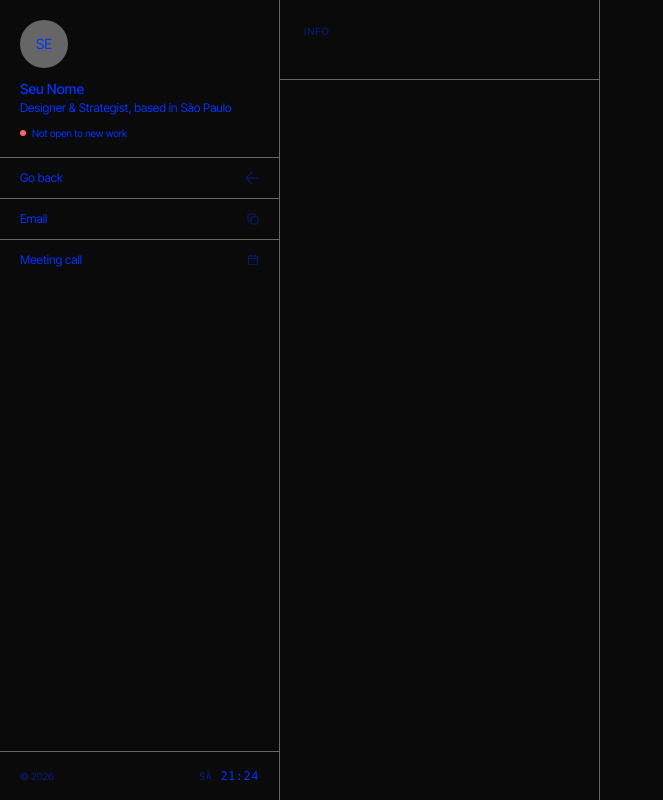
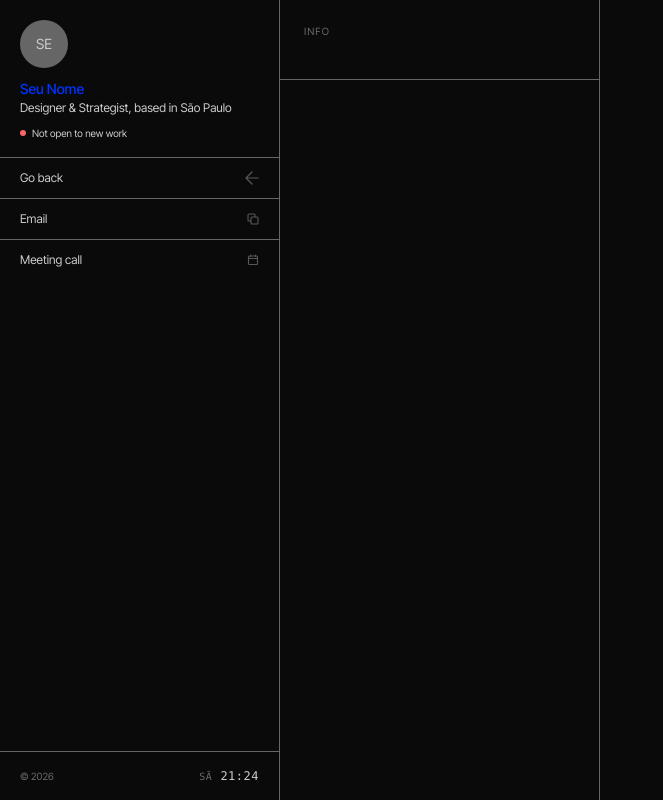
Before and after one commit to oncadsgn-studio/felipeonca-dsgn, a Next.js app: page /bio in a window 1280 px wide. Shown: the whole page, without its empty margins (0-663 px from the left). Built offline with nearby package versions, Linux system fonts and the light colour scheme; no server answers.

Commit message:
Update globals.css

```diff
--- a/app/globals.css
+++ b/app/globals.css
@@ -3,7 +3,7 @@
 :root {
   --bg: #0a0a0a;
   --fg: #0033ff;
-  --muted: #0033ff;
+  --muted: #cccccc;
   --accent: #cccccc;
   --border: #666666;
 }
```
